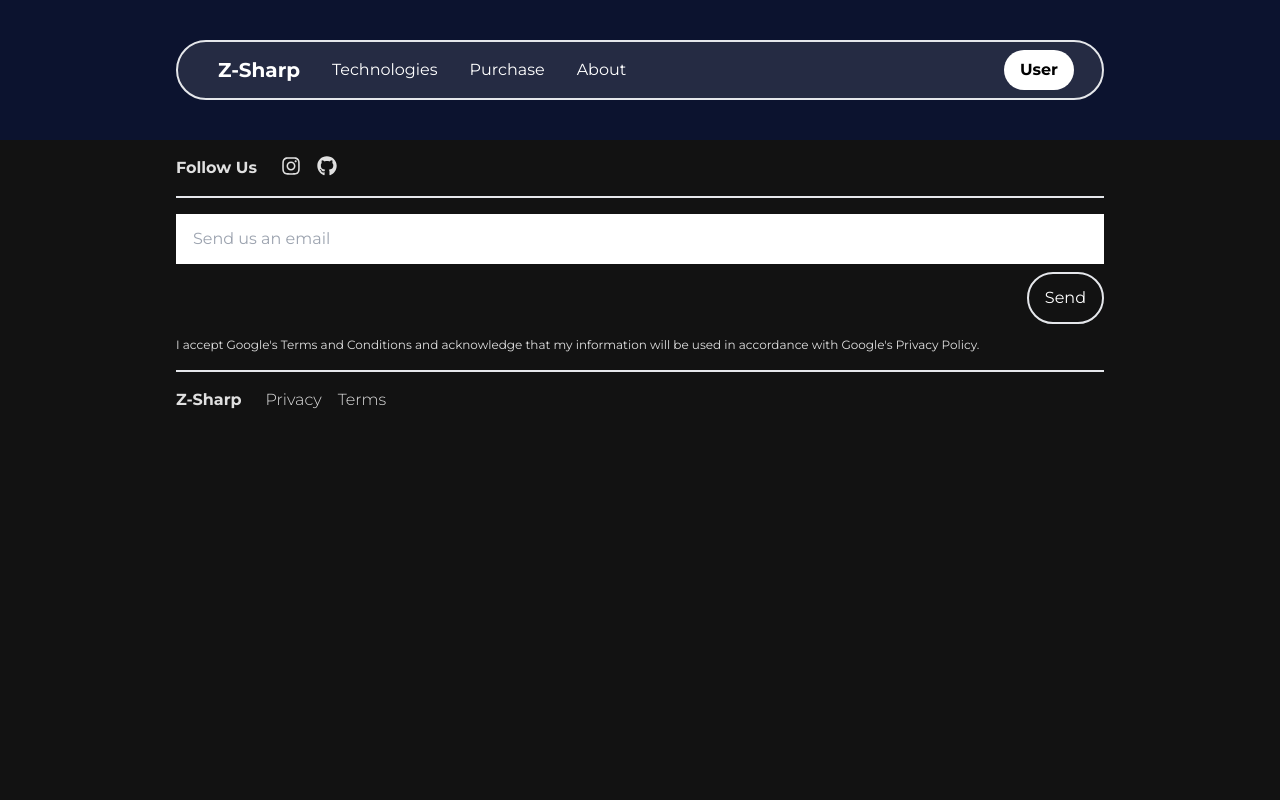
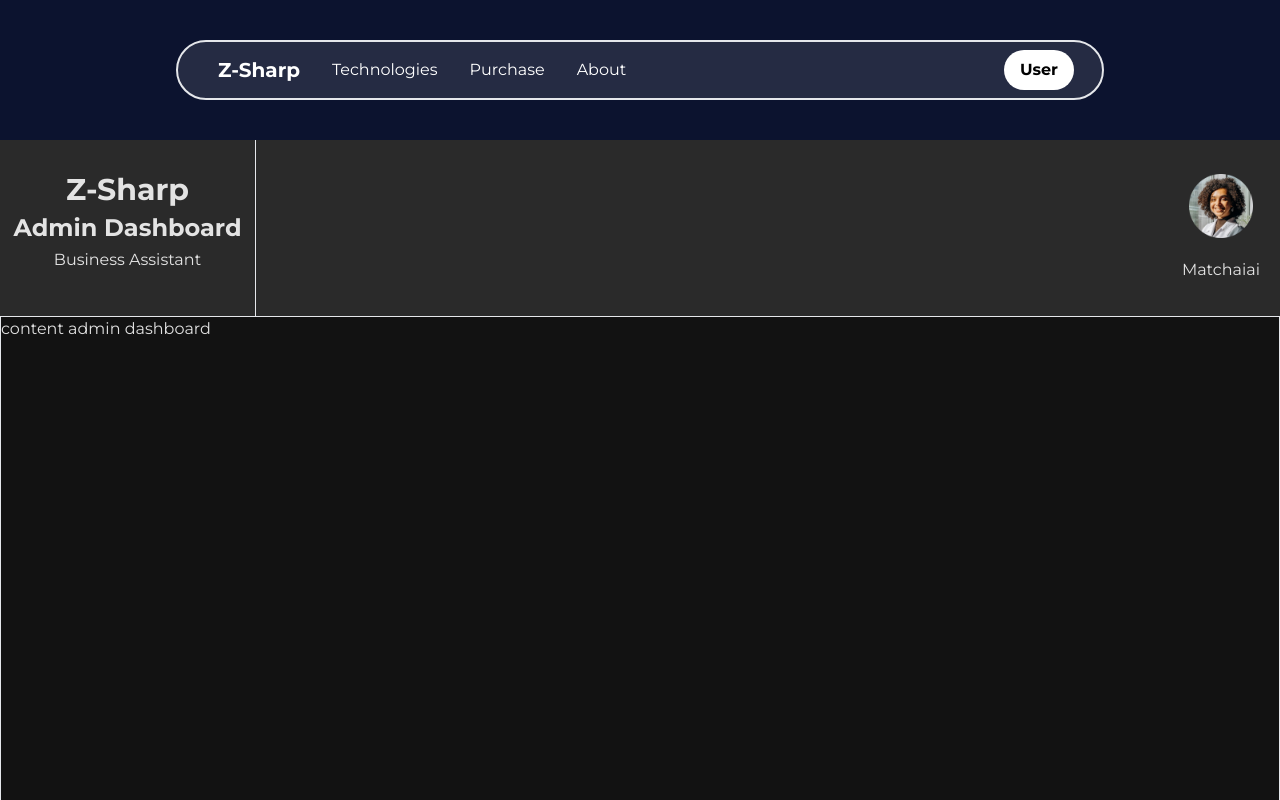
Before and after one commit to RayyanFv/fp-pweb, a React (Vite) app: page /admin-dashboard in a window 1280 px wide. Shown: the top 800 px of the page. Built offline with nearby package versions, Linux system fonts and the light colour scheme.

Commit message:
feat: admin-dashboard setup

```diff
--- a/src/app/admin-dashboard/Main.jsx
+++ b/src/app/admin-dashboard/Main.jsx
@@ -21,10 +21,10 @@ function AdminDash() {
 
 
 
-    <div className='flex w-auto h-full'>
+    <div className='flex border h-screen w-auto'>
+        <div className='flex'>content admin dashboard</div>
 
-    <div className='flex w-1/5 h-full border-r bg-navbar'></div>
-    <div className='flex flex-col w-4/5 h-full mx-auto gap-3 py-10'>
+    {/* <div className='flex flex-col w-4/5 h-full mx-auto gap-3 py-10'>
         <div className='font-bold mx-auto'>chat</div>
     <div className='flex flex-row mx-auto w-1/2 h-18 gap-2 mr-auto py-2'>
     <div className='rounded-full w-16 h-16'>
@@ -57,7 +57,7 @@ function AdminDash() {
     </button>
     </div>
 
-    </div>
+    </div> */}
 
     </div>
     </>
--- a/src/routes.jsx
+++ b/src/routes.jsx
@@ -7,6 +7,7 @@ import Purchase from './app/purchase/Main';
 import AboutUs from './app/about-us/Main';
 import Signup from './app/signup/Main';
 import UserDashboard from './app/user-dashboard/Main'
+import AdminDashboard from './app/admin-dashboard/Main'
 
 const AppRoutes = () => {
   return (
@@ -18,6 +19,7 @@ const AppRoutes = () => {
       <Route path="/purchase" element={<Purchase />} />
       <Route path="/about-us" element={<AboutUs />} />
       <Route path="/user-dashboard" element={<UserDashboard />} />
+      <Route path="/admin-dashboard" element={<AdminDashboard />} />
     </Routes>
   );
 }
```
